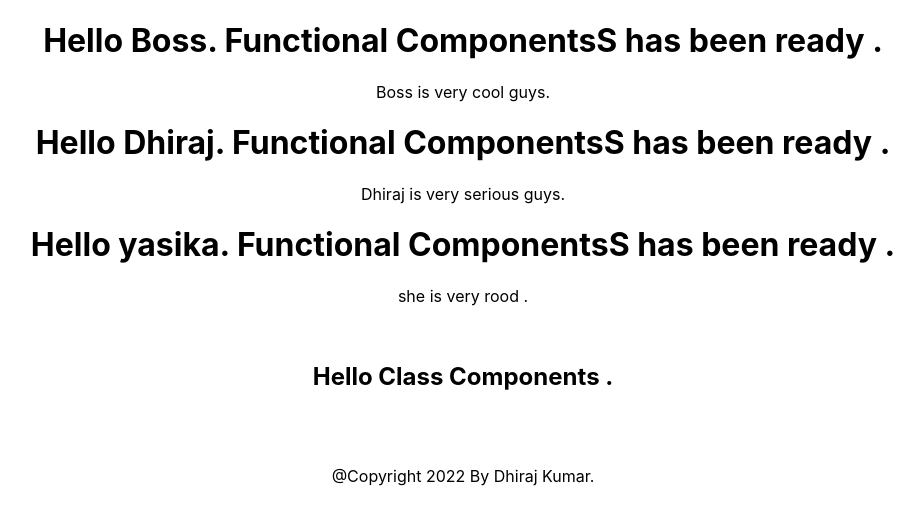
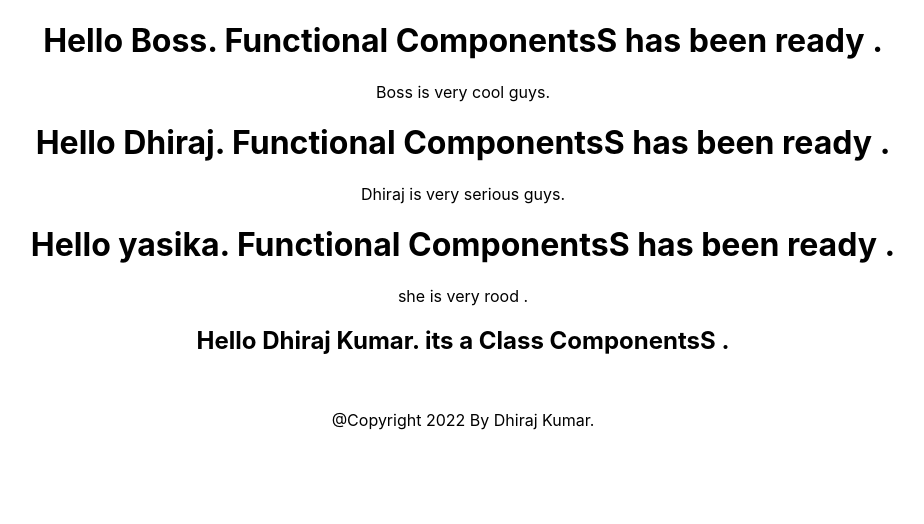
Before and after one commit to dhirajapp/React.Js, a React (Create React App) app in the folder my-app/: page / in a window 1280 px wide. Shown: the top 524 px of the page, without its empty margins (177-1101 px from the left). Built offline with nearby package versions, Linux system fonts and the light colour scheme.

Commit message:
implementation of props in class components

```diff
--- a/my-app/src/App.js
+++ b/my-app/src/App.js
@@ -16,10 +16,10 @@ class App extends React.Component
        <Header name="Dhiraj" >   <p>Dhiraj is very serious guys.</p>  </Header>
 
        <Header name="yasika" >  <p>she is very rood .</p>    </Header>
-       <br/>
 
-       <Body/>
-       <br/>
+
+       <Body name="Dhiraj Kumar">  </Body>
+
 
        <br/>
        <Footer/>
--- a/my-app/src/components/Body.js
+++ b/my-app/src/components/Body.js
@@ -2,7 +2,12 @@ import React from "react";
 
 class Body extends React.Component{
     render(){
-        return <h2>Hello Class Components .</h2>
+        return (
+         <h2>Hello {this.props.name}. its a Class ComponentsS .</h2>
+
+
+        );
+
     }
 }
 
```
